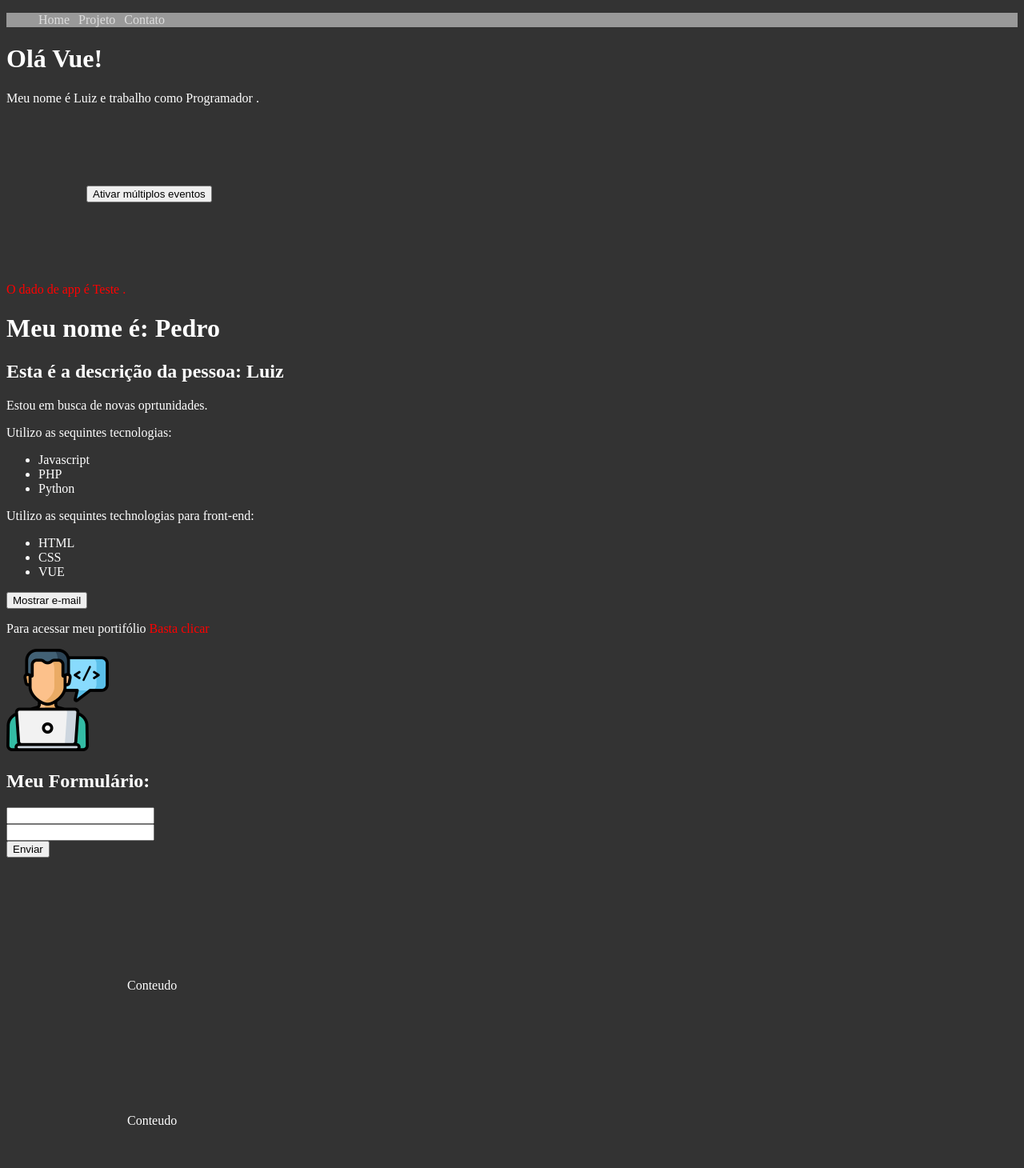
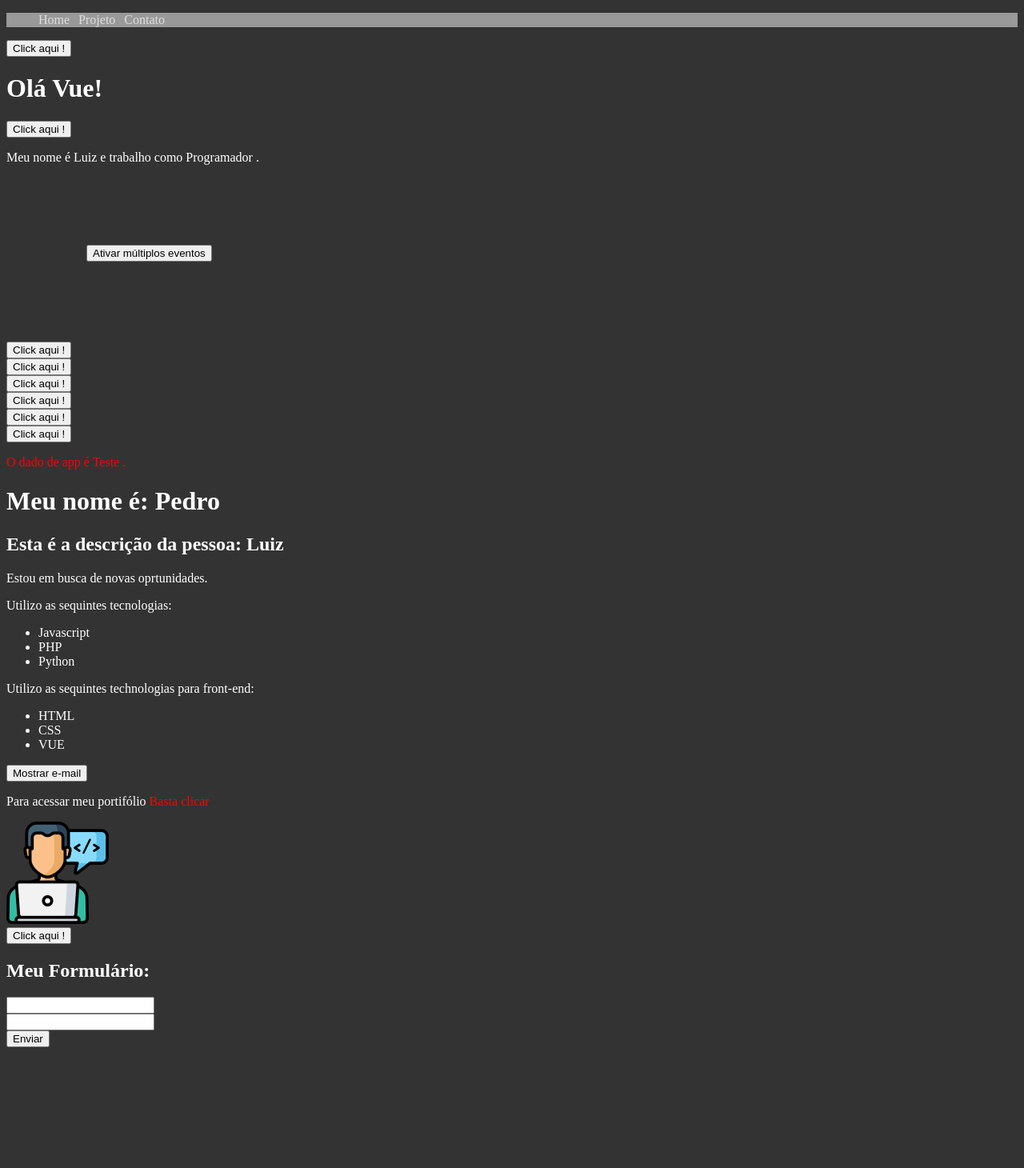
Before and after one commit to GutoBessa/Reciclegem_vue, a Vue app in the folder project_vue/: page / in a window 1280 px wide. Shown: the top 1460 px of the page at 80% size. Built offline with nearby package versions, Linux system fonts and the light colour scheme.

Commit message:
Reusing components and testing their independence.

```diff
--- a/project_vue/src/FirstComponent.vue
+++ b/project_vue/src/FirstComponent.vue
@@ -1,16 +1,27 @@
 <template>
   <div>
+    <reutilizacao-vue />
     <h1>Olá Vue!</h1>
+    <reutilizacao-vue />
     <p>Meu nome é {{ nome }} e trabalho como {{ Profission }} .</p>
     <multiplos-eventos />
+    <reutilizacao-vue />
+    <reutilizacao-vue />
+    <reutilizacao-vue />
+    <reutilizacao-vue />
+    <reutilizacao-vue />
+    <reutilizacao-vue />
   </div>
 </template>
 <script>
+import ReutilizacaoVue from "./components/Reutilizacao.vue";
 import MultiplosEventos from "./MultiplosEventos.vue";
+
 export default {
   name: "FirstComponent",
   components: {
     MultiplosEventos,
+    ReutilizacaoVue,
   },
   data() {
     return {
--- a/project_vue/src/components/Pictures.vue
+++ b/project_vue/src/components/Pictures.vue
@@ -1,9 +1,16 @@
 <template>
-  <img :src="avatar" :alt="descricao" />
+  <div>
+    <img :src="avatar" :alt="descricao" />
+    <reutilizacao />
+  </div>
 </template>
 <script>
+import Reutilizacao from "./Reutilizacao.vue";
 export default {
   name: "Pictures",
+  components: {
+    Reutilizacao,
+  },
   data() {
     return {
       avatar: "avatar.png",
--- /dev/null
+++ b/project_vue/src/components/Reutilizacao.vue
@@ -0,0 +1,21 @@
+<template>
+  <div>
+    <button @click="ativar">Click aqui !</button>
+    <span v-show="ativou">Ativado!</span>
+  </div>
+</template>
+<script>
+export default {
+  nome: "Reutilizacao",
+  data() {
+    return {
+      ativou: false,
+    };
+  },
+  methods: {
+    ativar() {
+      this.ativou = !this.ativou;
+    },
+  },
+};
+</script>
```
